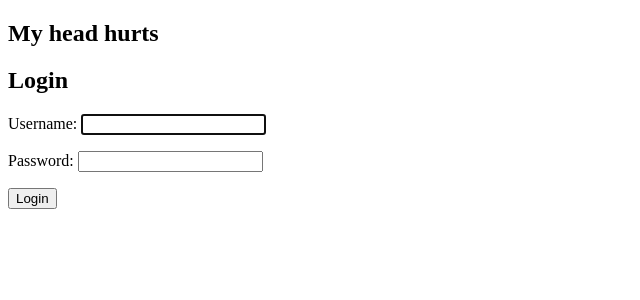
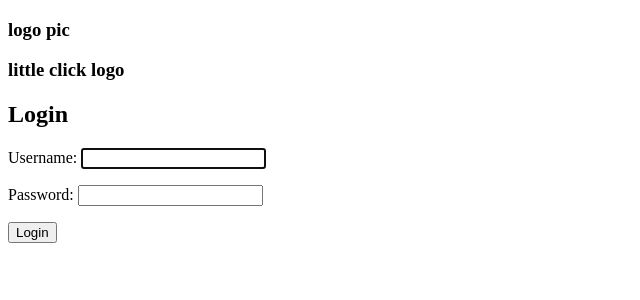
Before and after one commit to strammel33/plant-partner, a Django app: page / in a window 1280 px wide. Shown: the part 78-378 px from the top of the page, without its empty margins (0-640 px from the left). Run offline with Django 4.2, Linux system fonts and the light colour scheme.

Commit message:
conditionally render home page

```diff
--- a/main_app/templates/home.html
+++ b/main_app/templates/home.html
@@ -6,7 +6,13 @@
 {% endblock %}
 
 {% block content %}
-<h2>My head hurts</h2>
+<section class="logo-container">
+  <div class="plant-container">
+    <h3>logo pic</h3>
+    <h3>little click logo</h3>
+  </div>
+</section>
+{% if not user.is_authenticated %}
 <section>
   <form action="{% url 'home' %}" method="post" class="login">
     <h1>Login</h1>
@@ -16,4 +22,5 @@
     <button type="submit" class="btn submit">Login</button>
   </form>
 </section>
+{% endif %}
 {% endblock%}
--- a/main_app/templates/signup.html
+++ b/main_app/templates/signup.html
@@ -2,7 +2,7 @@
 {% load static %}
 
 {% block head %}
-{% comment %} <link rel="stylesheet" type="text/css" href="{% static 'css/form.css' %}"/> {% endcomment %}
+<link rel="stylesheet" type="text/css" href="{% static 'css/form.css' %}"/>
 {% endblock %}
 
 {% block content %}
```
Also changed, not shown: main_app/templates/base.html (indentation only).
